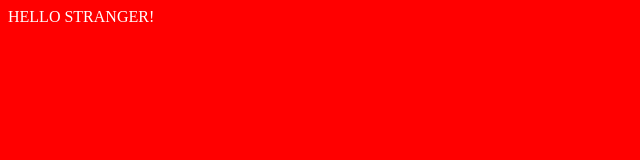
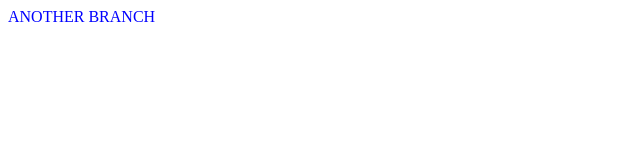
Before and after one commit to martinmoscovich/gh_test, a website: page src/index.html in a window 1280 px wide. Shown: the whole page, without its empty margins (0-640 px from the left). Drawn offline with Linux system fonts and the light colour scheme.

Commit message:
changed all

```diff
--- a/src/index.html
+++ b/src/index.html
@@ -1,5 +1,5 @@
 <html>
-  <body style="background-color: red;">
-    <p style="color: white">HELLO STRANGER!</p>
+  <body >
+    <p style="color: blue">ANOTHER BRANCH</p>
   </body>
 </html>
```
